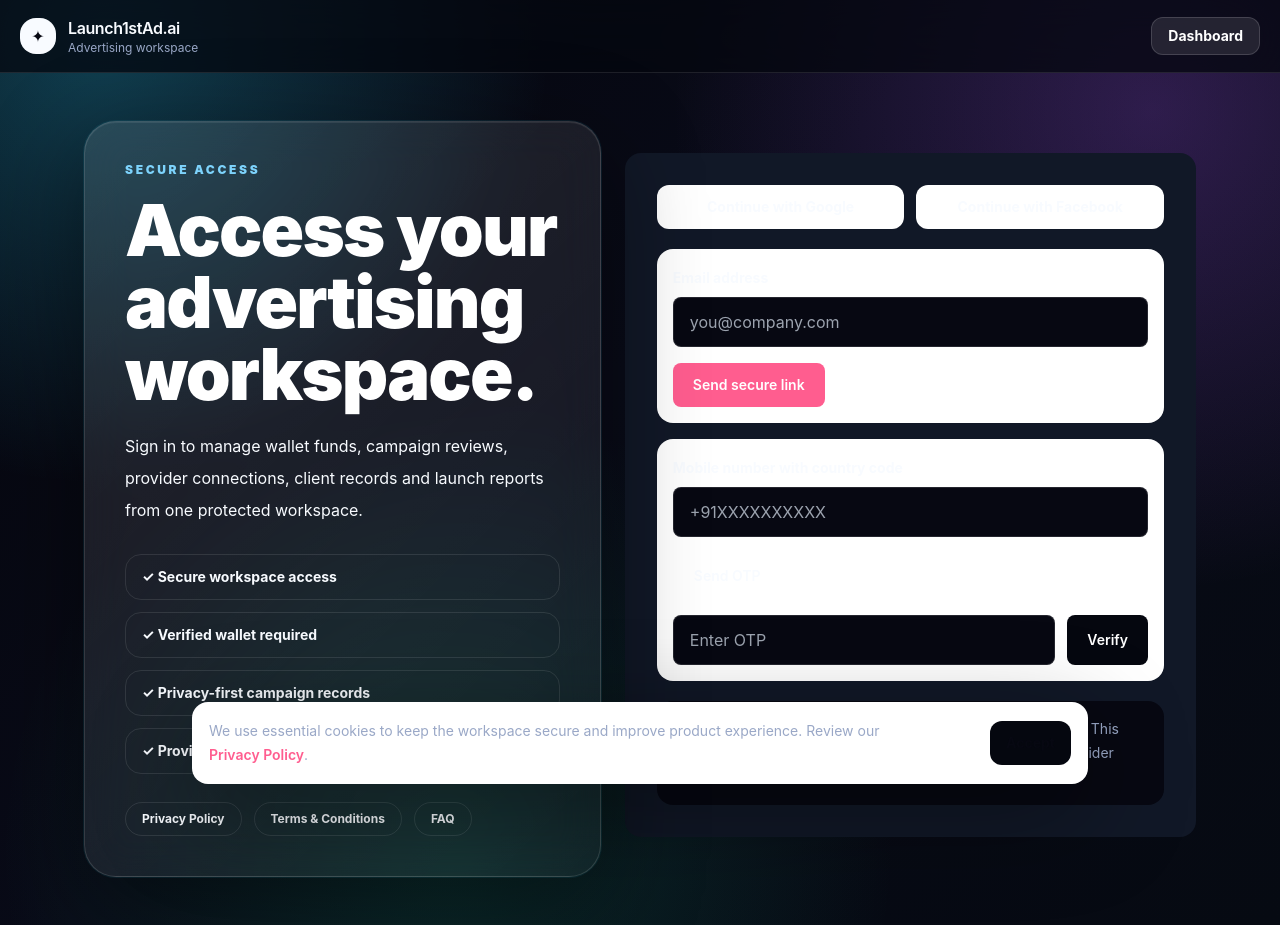
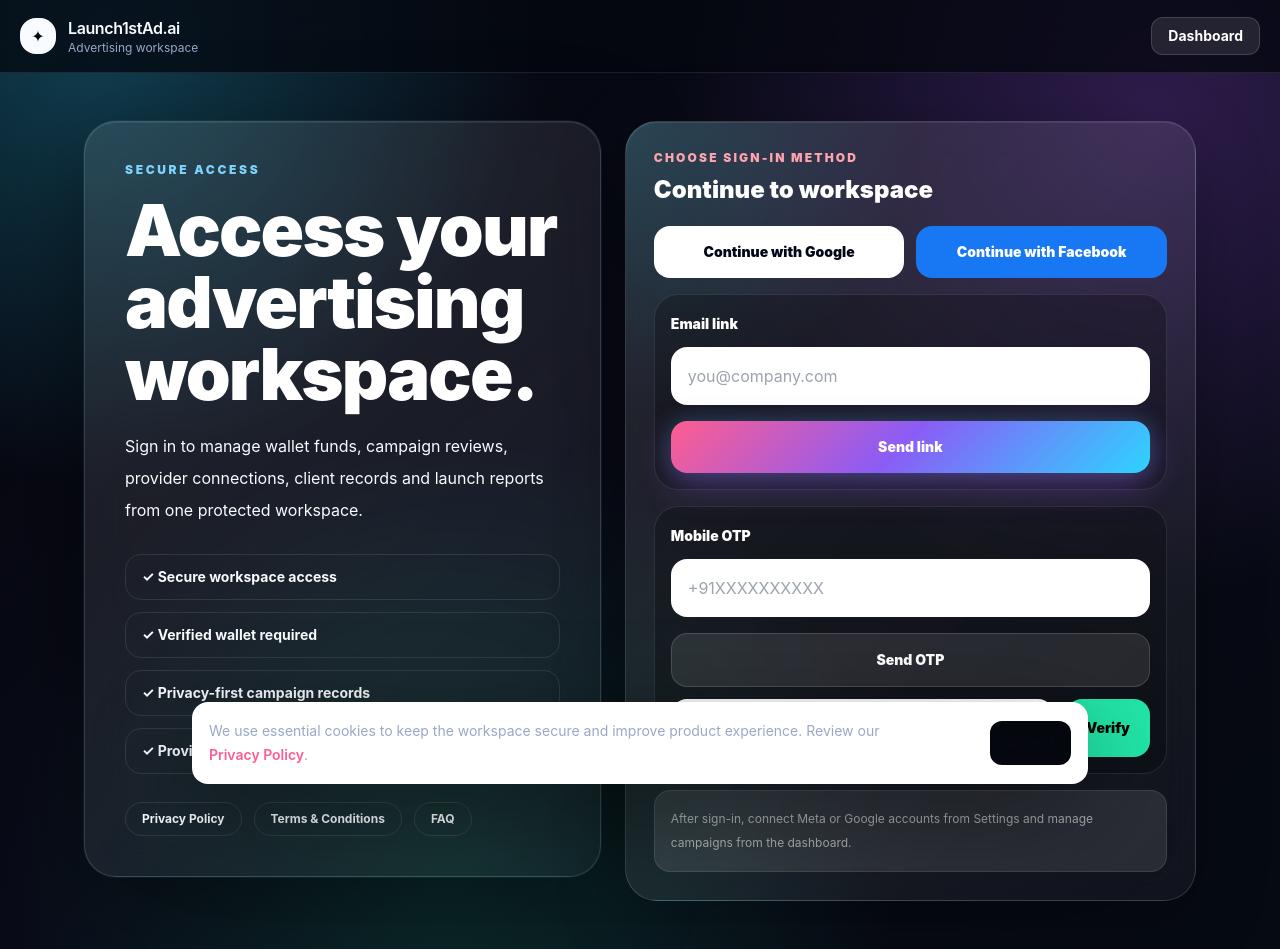
Before and after one commit to lkmeeena882437-dotcom/Launch1stAd.ai, a Next.js app: page /login in a window 1280 px wide. Before the commit the page ends 925 px from the top, so only its background shows below. Built offline with nearby package versions, Linux system fonts and the light colour scheme.

Commit message:
Polish sign in box styling

```diff
--- a/components/auth/SignInBox.tsx
+++ b/components/auth/SignInBox.tsx
@@ -18,7 +18,7 @@ export function SignInBox() {
     setNote("");
     try {
       await sendMagicLink(email);
-      setNote("Secure sign-in link sent. Open it from your inbox to enter the dashboard.");
+      setNote("Sign-in link sent. Check your inbox and continue to the dashboard.");
     } catch (error) {
       setNote(error instanceof Error ? error.message : "Unable to send sign-in link.");
     }
@@ -60,9 +60,7 @@ export function SignInBox() {
         body: JSON.stringify({ phone, token: otp, type: "sms" })
       });
       const data = await response.json().catch(() => ({}));
-      if (!response.ok || !data?.access_token) {
-        throw new Error(data?.msg || data?.message || "OTP verification failed.");
-      }
+      if (!response.ok || !data?.access_token) throw new Error(data?.msg || data?.message || "OTP verification failed.");
       saveAuthSession({ accessToken: data.access_token, refreshToken: data.refresh_token, expiresAt: Date.now() + Number(data.expires_in || 3600) * 1000 });
       window.location.href = "/dashboard";
     } catch (error) {
@@ -74,7 +72,7 @@ export function SignInBox() {
   function social(provider: "google" | "facebook") {
     const { url, anonKey, isConfigured } = getSupabaseConfig();
     if (!isConfigured || !url || !anonKey) {
-      setNote("Supabase social login is not configured.");
+      setNote("Social login is not configured.");
       return;
     }
     const appUrl = process.env.NEXT_PUBLIC_APP_URL || window.location.origin;
@@ -83,36 +81,37 @@ export function SignInBox() {
   }
 
   return (
-    <div className="mt-8 rounded-2xl bg-card p-5 md:p-8">
-      <div className="grid gap-3 sm:grid-cols-2">
-        <button type="button" onClick={() => social("google")} className="rounded-xl bg-white px-4 py-3 text-sm font-bold text-ink">Continue with Google</button>
-        <button type="button" onClick={() => social("facebook")} className="rounded-xl bg-white px-4 py-3 text-sm font-bold text-ink">Continue with Facebook</button>
+    <div className="neon-card rounded-[2rem] p-5 md:p-7">
+      <p className="text-xs font-black uppercase tracking-[0.18em] text-[#fda4af]">Choose sign-in method</p>
+      <h2 className="mt-2 text-2xl font-black text-white">Continue to workspace</h2>
+
+      <div className="mt-5 grid gap-3 sm:grid-cols-2">
+        <button type="button" onClick={() => social("google")} className="rounded-2xl bg-white px-4 py-4 text-sm font-black text-slate-950">Continue with Google</button>
+        <button type="button" onClick={() => social("facebook")} className="rounded-2xl bg-[#1877f2] px-4 py-4 text-sm font-black text-white">Continue with Facebook</button>
       </div>
 
-      <form onSubmit={submitEmail} className="mt-5 rounded-2xl bg-white p-4">
+      <form onSubmit={submitEmail} className="mt-4 rounded-3xl border border-white/10 bg-black/25 p-4">
         <label className="block">
-          <span className="text-sm font-bold">Email address</span>
-          <input type="email" required value={email} onChange={(event) => setEmail(event.target.value)} className="mt-2 w-full rounded-lg border border-hairline bg-canvas px-4 py-3 outline-coral" placeholder="you@company.com" />
+          <span className="text-sm font-black text-white">Email link</span>
+          <input type="email" required value={email} onChange={(event) => setEmail(event.target.value)} className="mt-3 w-full rounded-2xl border border-white/10 bg-white px-4 py-4 text-slate-950 outline-none" placeholder="you@company.com" />
         </label>
-        <button disabled={busy} className="mt-4 rounded-lg bg-coral px-5 py-3 text-sm font-semibold text-white disabled:opacity-60">{busy ? "Sending..." : "Send secure link"}</button>
+        <button disabled={busy} className="mt-4 w-full rounded-2xl px-5 py-4 text-sm font-black text-white disabled:opacity-60 neon-button">{busy ? "Sending..." : "Send link"}</button>
       </form>
 
-      <form onSubmit={submitPhone} className="mt-4 rounded-2xl bg-white p-4">
+      <form onSubmit={submitPhone} className="mt-4 rounded-3xl border border-white/10 bg-black/25 p-4">
         <label className="block">
-          <span className="text-sm font-bold">Mobile number with country code</span>
-          <input value={phone} onChange={(event) => setPhone(event.target.value)} className="mt-2 w-full rounded-lg border border-hairline bg-canvas px-4 py-3 outline-coral" placeholder="+91XXXXXXXXXX" />
+          <span className="text-sm font-black text-white">Mobile OTP</span>
+          <input value={phone} onChange={(event) => setPhone(event.target.value)} className="mt-3 w-full rounded-2xl border border-white/10 bg-white px-4 py-4 text-slate-950 outline-none" placeholder="+91XXXXXXXXXX" />
         </label>
-        <button disabled={busy} className="mt-4 rounded-lg border border-hairline px-5 py-3 text-sm font-semibold text-ink disabled:opacity-60">Send OTP</button>
-        <div className="mt-4 grid gap-3 sm:grid-cols-[1fr_auto]">
-          <input value={otp} onChange={(event) => setOtp(event.target.value)} className="rounded-lg border border-hairline bg-canvas px-4 py-3 outline-coral" placeholder="Enter OTP" />
-          <button type="button" onClick={verifyPhone} disabled={busy} className="rounded-lg bg-dark px-5 py-3 text-sm font-semibold text-white disabled:opacity-60">Verify</button>
+        <button disabled={busy} className="mt-4 w-full rounded-2xl border border-white/15 bg-white/10 px-5 py-4 text-sm font-black text-white disabled:opacity-60">Send OTP</button>
+        <div className="mt-3 grid gap-3 sm:grid-cols-[1fr_auto]">
+          <input value={otp} onChange={(event) => setOtp(event.target.value)} className="rounded-2xl border border-white/10 bg-white px-4 py-4 text-slate-950 outline-none" placeholder="Enter OTP" />
+          <button type="button" onClick={verifyPhone} disabled={busy} className="rounded-2xl bg-[#22e6a8] px-5 py-4 text-sm font-black text-black disabled:opacity-60">Verify</button>
         </div>
       </form>
 
-      <div className="mt-5 rounded-2xl bg-canvas p-4 text-sm leading-6 text-muted">
-        Connect Meta or Google ad accounts from Settings after login. This allows campaign delivery and reporting through approved provider accounts.
-      </div>
-      {note && <p className="mt-4 text-sm font-semibold text-coral">{note}</p>}
+      <div className="mt-4 rounded-2xl border border-white/10 bg-white/10 p-4 text-xs leading-6 text-white/60">After sign-in, connect Meta or Google accounts from Settings and manage campaigns from the dashboard.</div>
+      {note && <p className="mt-4 rounded-2xl bg-white/10 px-4 py-3 text-sm font-bold text-[#fda4af]">{note}</p>}
     </div>
   );
 }
```
